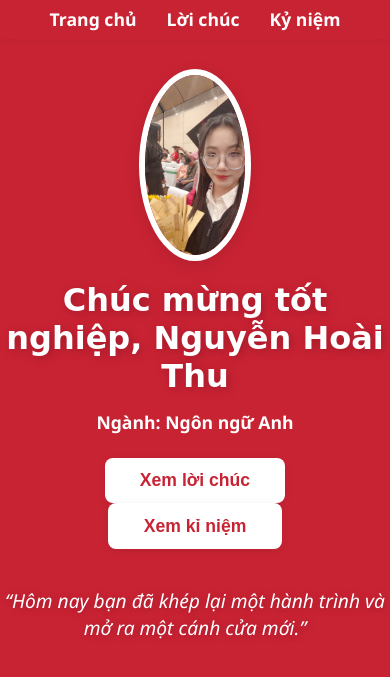
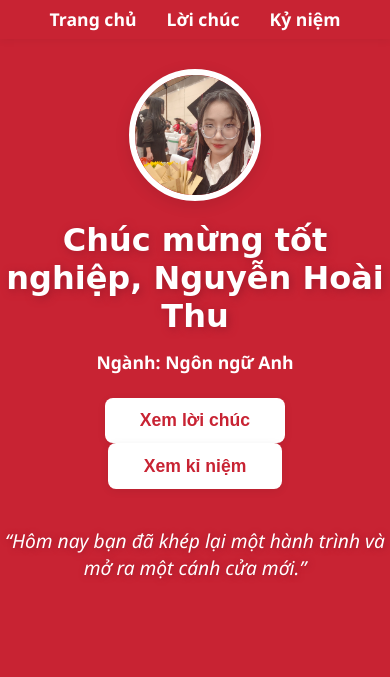
Before and after one commit to IamManhChien/basicgraduation, a plain HTML site: page index.html in a window 390 px wide. Shown: the part 55-732 px from the top of the page. Drawn offline with Linux system fonts and the light colour scheme.

Commit message:
sua anh 2

```diff
--- a/style.css
+++ b/style.css
@@ -63,6 +63,9 @@ nav a:hover {
   display: block;
   margin-left: auto;
   margin-right: auto;
+  aspect-ratio: 1 / 1;
+  max-width: 90vw;
+  max-height: 40vh;
 }
 
 /* Dialog overlay styles */
@@ -169,6 +172,14 @@ button:hover {
     font-size: 1.1em;
   }
   .profile-img {
-    width: 100px;
+    width: 120px;
+    height: 120px;
+    min-width: 80px;
+    min-height: 80px;
+    max-width: 60vw;
+    max-height: 30vh;
+    border-radius: 50%;
+    object-fit: cover;
+    aspect-ratio: 1 / 1;
   }
 }
```
Also changed, not shown: index.html (+1 -1 lines).
